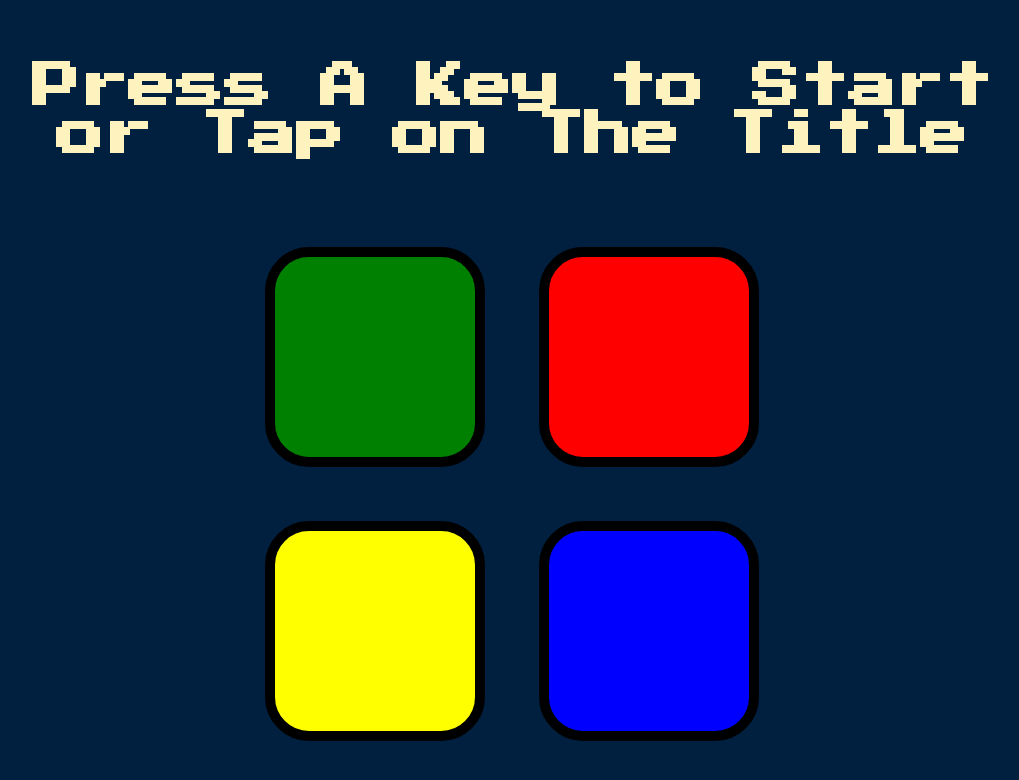
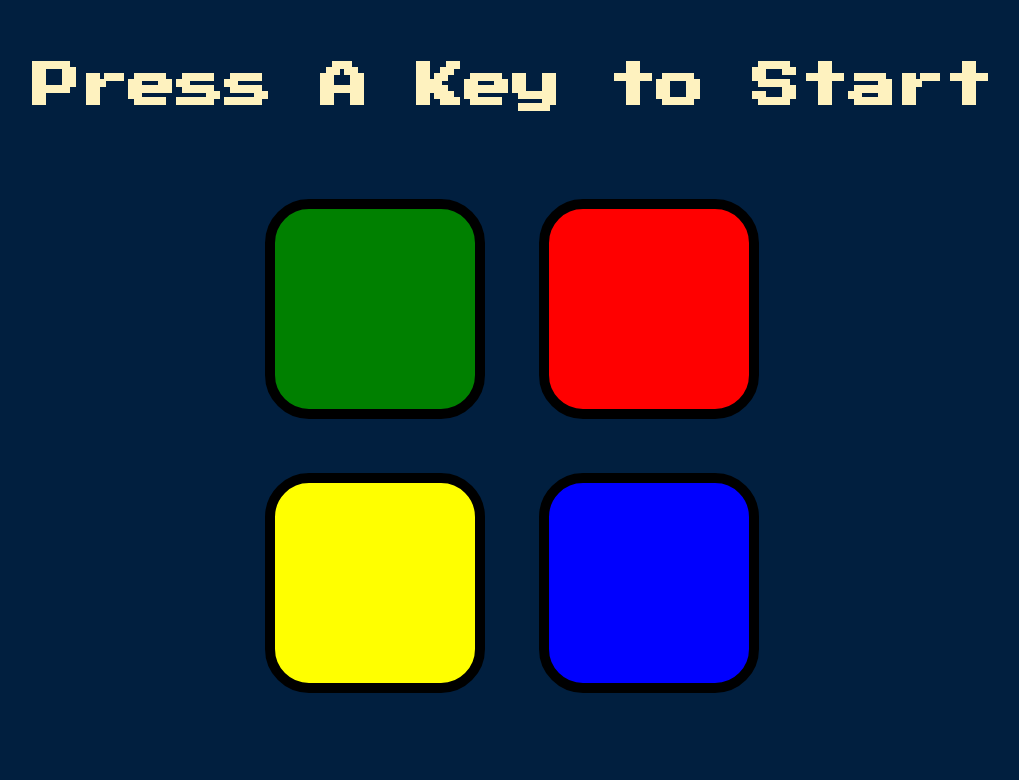
Before and after one commit to Ali-M-Ba/simon-game, a plain HTML site: page index.html in a window 1280 px wide. Shown: the whole page, without its empty margins (128-1147 px from the left). Drawn offline with nearby package versions, Linux system fonts and the light colour scheme.

Commit message:
Update index.html

```diff
--- a/index.html
+++ b/index.html
@@ -9,7 +9,7 @@
 </head>
 
 <body>
-  <h1 id="level-title">Press A Key to Start</br>or Tap on The Title</h1>
+  <h1 id="level-title">Press A Key to Start</h1>
   <div class="container">
     <div lass="row">
 
```
